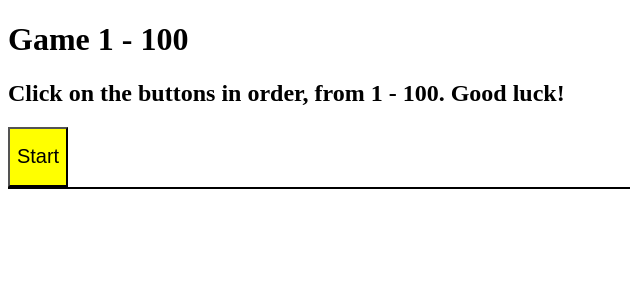
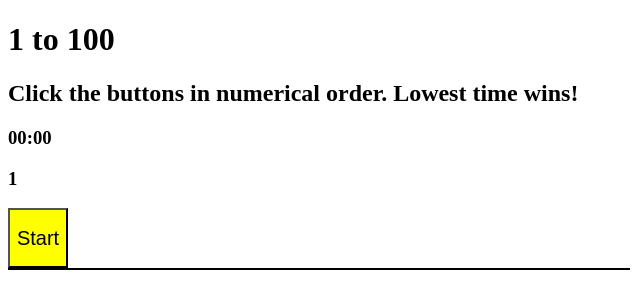
Before and after one commit to theBough/OneToOneHundred, a plain HTML site: page index.html in a window 1280 px wide. Shown: the whole page, without its empty margins (0-640 px from the left). Drawn offline with Linux system fonts and the light colour scheme.

Commit message:
Update index.html

```diff
--- a/index.html
+++ b/index.html
@@ -7,12 +7,12 @@
     <link href="style.css" rel="stylesheet" type="text/css" />
   </head>
   <body>
-    <h1 id="title">Game 1 - 100</h1>
-    <h2 id= "instruction"> Click on the buttons
-      in order, from 1 - 100. Good luck!</h2>
-    <button id = "btnStart" onclick="makeButtons()"> Start</button>
-
-      <div id= "theGrid" class="grid-container"</div>
+    <h1 id = "title">1 to 100</h1>
+    <h2 id= "instructions">Click the buttons in numerical order. Lowest time wins!</h2>
+    <h3 id = "clock">00:00</h3>
+    <h3 id = "HTMLActiveNumber"> 1 <h3>
+    <button id= "btnStart" onclick="makeButtons()">Start</button>
+    <div class = "grid-container" id= "theGrid"></div>
     <script src="script.js"></script>
   </body>
 </html>
```
